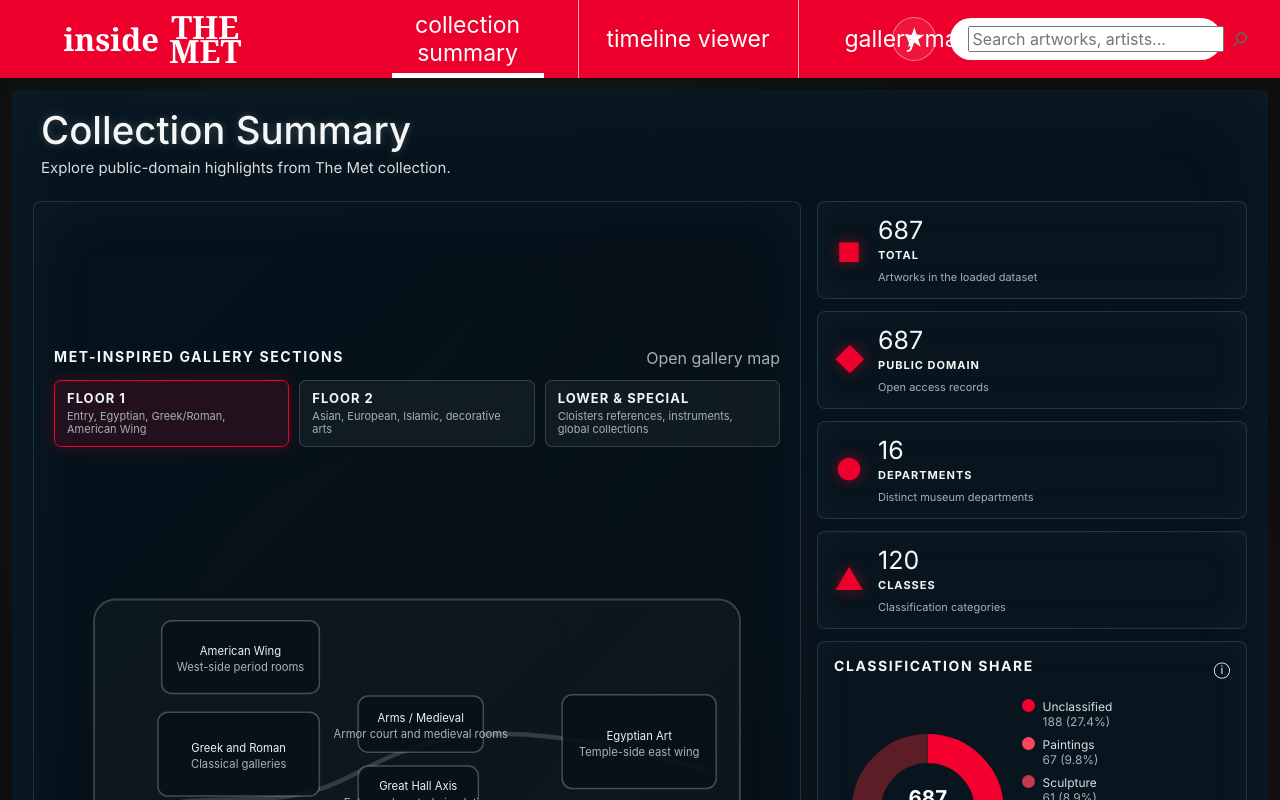
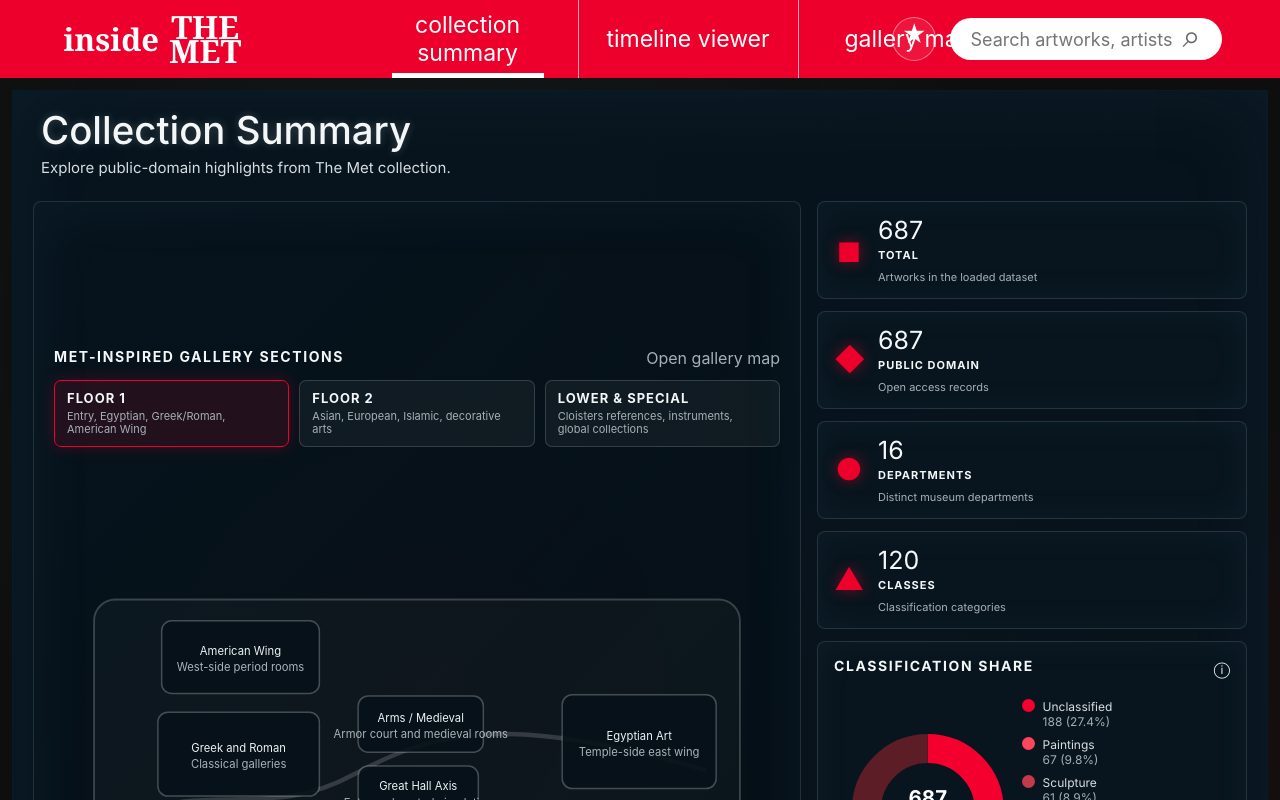
Before and after one commit to dh051112/insideTHEMET, a React (Vite) app: page / in a window 1280 px wide. Shown: the top 800 px of the page. Built offline with nearby package versions, Linux system fonts and the light colour scheme.

Commit message:
별 위치 수정

```diff
--- a/src/App.jsx
+++ b/src/App.jsx
@@ -208,7 +208,7 @@
             aria-label="Open favorites"
             title="Open favorites"
           >
-            ★
+            <span className="fav-star">★</span>
             {favoritesCount > 0 && <span>{favoritesCount}</span>}
           </button>
 
--- a/src/styles.css
+++ b/src/styles.css
@@ -128,7 +128,7 @@
   color: #111;
 }
 
-search-box input {
+.search-box input {
   min-width: 0;
   border: 0;
   outline: 0;
@@ -1178,7 +1178,7 @@
   transform: translateY(-1px);
 }
 
-.favorite-header-button span {
+.favorite-header-button span:not(.fav-star) {
   position: absolute;
   right: -5px;
   bottom: -5px;
@@ -1194,6 +1194,12 @@
   color: white;
   font-size: 11px;
   font-weight: 700;
+}
+
+.fav-star {
+  display: block;
+  line-height: 1;
+  transform: translateY(-4px);
 }
 
 .favorite-toggle {
```
